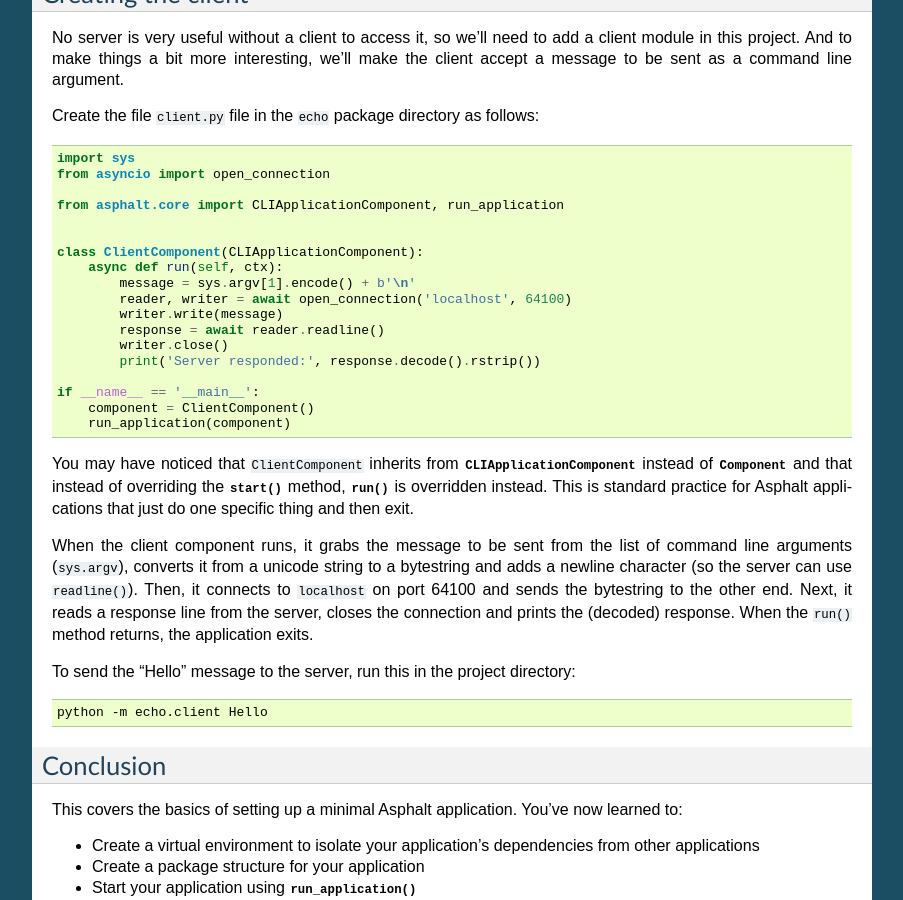
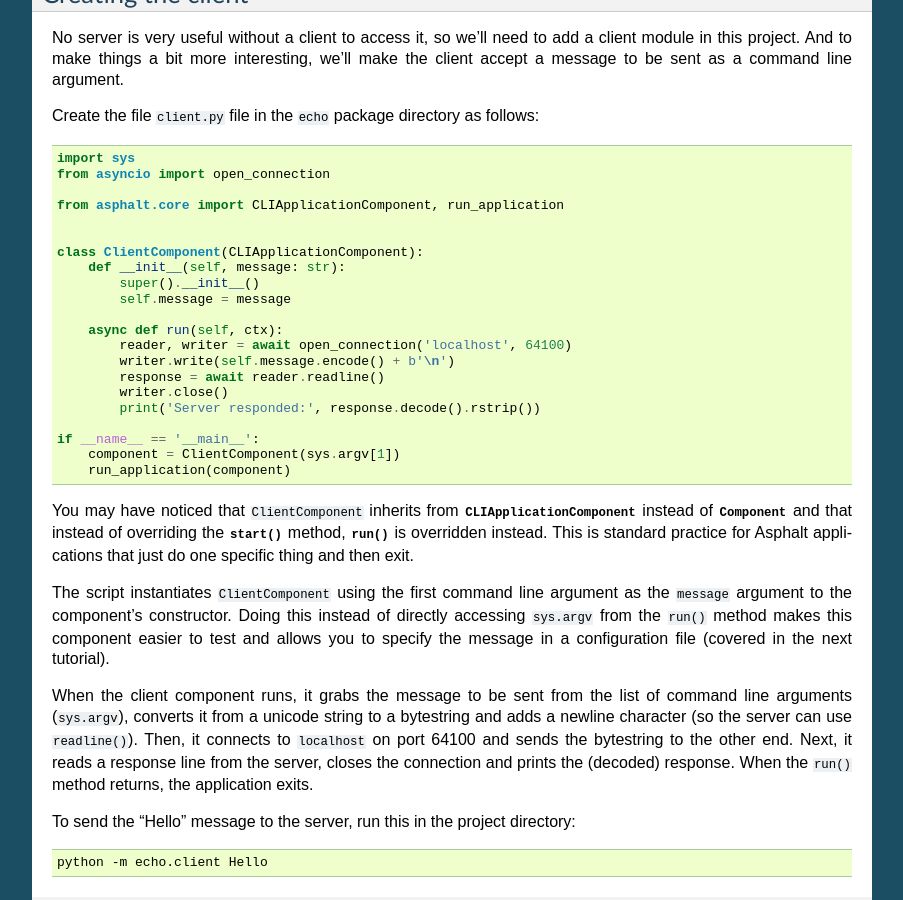
Before and after one commit to asphalt-framework/asphalt, a Sphinx documentation site: the page built from docs/tutorials/echo.rst, in a window 1280 px wide and 900 px high, scrolled down 2563 px. Shown: the whole window, without its empty margins (198-1101 px from the left). Built offline with Sphinx 7.4.7, drawn with Linux system fonts in a browser that asks for light colours.

Commit message:
Updated code in the echo tutorial

```diff
--- a/docs/tutorials/echo.rst
+++ b/docs/tutorials/echo.rst
@@ -164,16 +164,19 @@ Create the file ``client.py`` file in the ``echo`` package directory as follows:
 
 
     class ClientComponent(CLIApplicationComponent):
+        def __init__(self, message: str):
+            super().__init__()
+            self.message = message
+
         async def run(self, ctx):
-            message = sys.argv[1].encode() + b'\n'
             reader, writer = await open_connection('localhost', 64100)
-            writer.write(message)
+            writer.write(self.message.encode() + b'\n')
             response = await reader.readline()
             writer.close()
             print('Server responded:', response.decode().rstrip())
 
     if __name__ == '__main__':
-        component = ClientComponent()
+        component = ClientComponent(sys.argv[1])
         run_application(component)
 
 You may have noticed that ``ClientComponent`` inherits from
@@ -182,6 +185,11 @@ You may have noticed that ``ClientComponent`` inherits from
 :meth:`~asphalt.core.component.Component.start` method,
 :meth:`~asphalt.core.component.CLIApplicationComponent.run` is overridden instead.
 This is standard practice for Asphalt applications that just do one specific thing and then exit.
+
+The script instantiates ``ClientComponent`` using the first command line argument as the
+``message`` argument to the component's constructor. Doing this instead of directly accessing
+``sys.argv`` from the ``run()`` method makes this component easier to test and allows you to
+specify the message in a configuration file (covered in the next tutorial).
 
 When the client component runs, it grabs the message to be sent from the list of command line
 arguments (``sys.argv``), converts it from a unicode string to a bytestring and adds a newline
--- a/docs/userguide/testing.rst
+++ b/docs/userguide/testing.rst
@@ -94,7 +94,7 @@ To run the test suite, make sure you're in the project directory and then do:
 
 .. code-block:: bash
 
-    $ pytest tests
+    pytest tests
 
 For more elaborate examples, please see the test suites of various `Asphalt subprojects`_.
 
```
